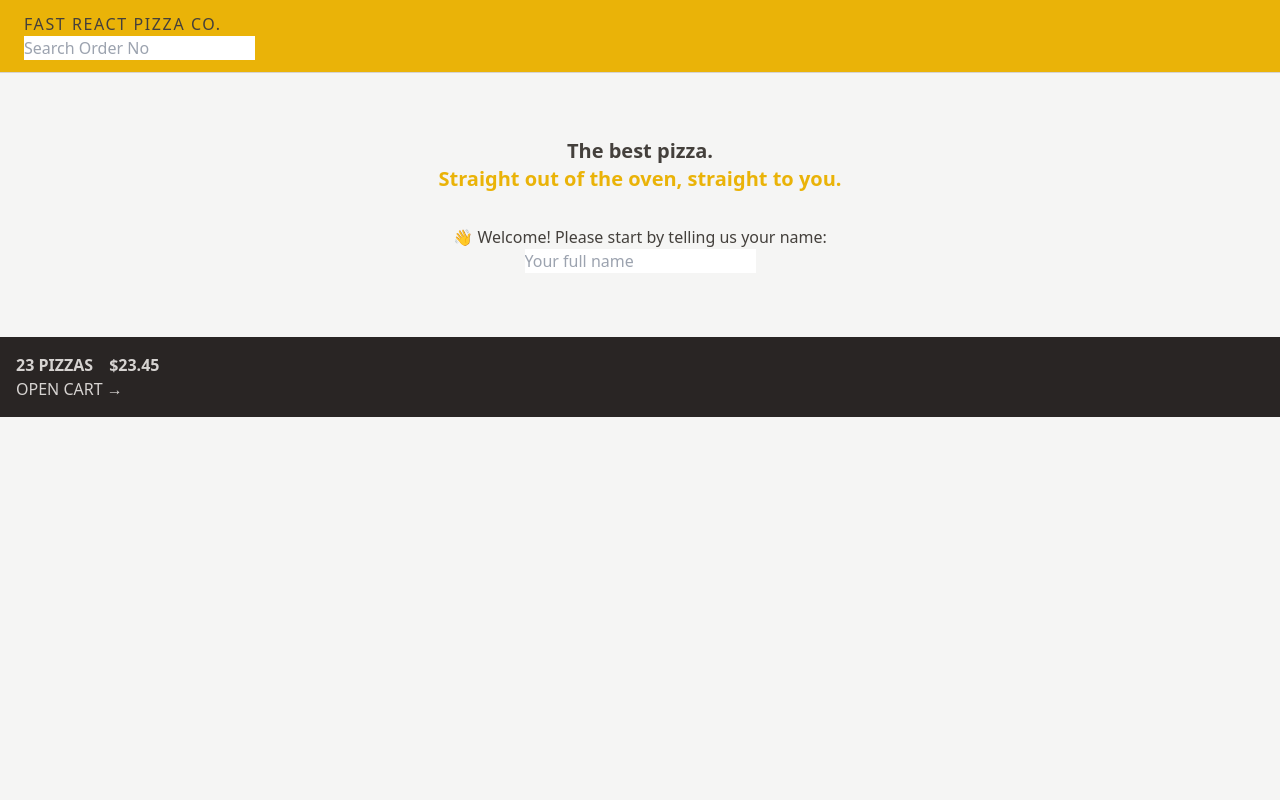
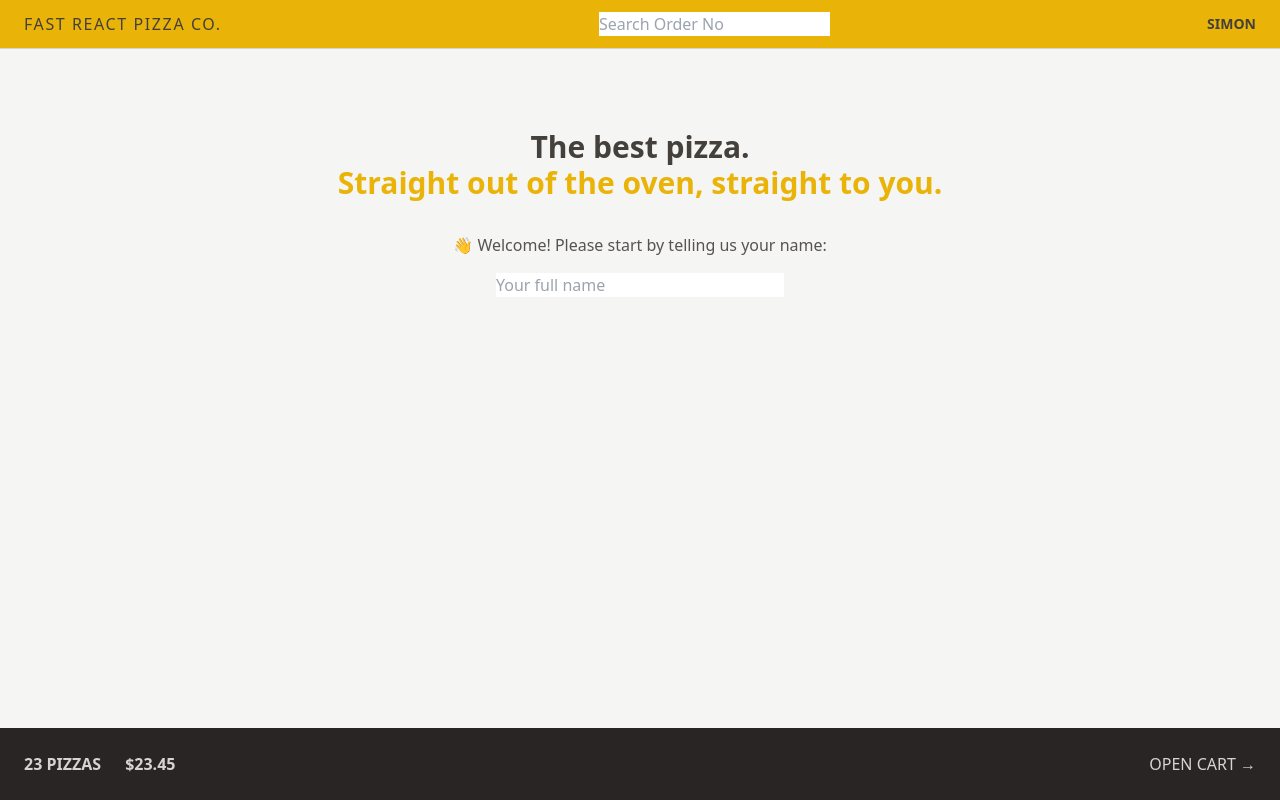
Before and after one commit to chikezie22/fast-react-project, a React (Vite) app: page / in a window 1280 px wide. Built offline with nearby package versions, Linux system fonts and the light colour scheme.

Commit message:
enhance UI layout and styling: update CartOverview, Header, and Home components; improve CreateUser input and Username visibility

```diff
--- a/src/features/cart/CartOverview.jsx
+++ b/src/features/cart/CartOverview.jsx
@@ -2,8 +2,8 @@ import { Link } from "react-router-dom";
 
 function CartOverview() {
   return (
-    <div className="bg-stone-800 text-stone-300 uppercase p-4">
-      <p className="font-semibold space-x-4">
+    <div className="bg-stone-800 text-stone-300 uppercase p-4 sm:p-6 flex justify-between items-center">
+      <p className="font-semibold space-x-4 sm:space-x-6 text-sm sm:text-base">
         <span>23 pizzas</span>
         <span>$23.45</span>
       </p>
--- a/src/features/user/CreateUser.jsx
+++ b/src/features/user/CreateUser.jsx
@@ -1,7 +1,7 @@
-import { useState } from 'react';
+import { useState } from "react";
 
 function CreateUser() {
-  const [username, setUsername] = useState('');
+  const [username, setUsername] = useState("");
 
   function handleSubmit(e) {
     e.preventDefault();
@@ -9,16 +9,19 @@ function CreateUser() {
 
   return (
     <form onSubmit={handleSubmit}>
-      <p>👋 Welcome! Please start by telling us your name:</p>
+      <p className="mb-4 text-sm text-stone-600 md:text-base">
+        👋 Welcome! Please start by telling us your name:
+      </p>
 
       <input
+        className="w-72"
         type="text"
         placeholder="Your full name"
         value={username}
         onChange={(e) => setUsername(e.target.value)}
       />
 
-      {username !== '' && (
+      {username !== "" && (
         <div>
           <button>Start ordering</button>
         </div>
--- a/src/features/user/Username.jsx
+++ b/src/features/user/Username.jsx
@@ -1,5 +1,5 @@
 function Username() {
-  return <div className="text-sm font-semibold hidden">Simon</div>;
+  return <div className="text-sm font-semibold hidden md:block">Simon</div>;
 }
 
 export default Username;
--- a/src/ui/AppLayout.jsx
+++ b/src/ui/AppLayout.jsx
@@ -7,13 +7,15 @@ function AppLayout() {
   const navigation = useNavigation();
   const isLoading = navigation.state === "loading";
   return (
-    <div className="layout">
+    <div className="grid grid-rows-[auto_1fr_auto] h-dvh">
       {isLoading && <Loader />}
       {/* <Loader /> */}
       <Header />
-      <main>
-        <Outlet />
-      </main>
+      <div className="overflow-scroll">
+        <main className="mx-auto max-w-3xl">
+          <Outlet />
+        </main>
+      </div>
       <CartOverview />
     </div>
   );
--- a/src/ui/Header.jsx
+++ b/src/ui/Header.jsx
@@ -3,7 +3,7 @@ import SearchOrder from "../features/order/SearchOrder";
 import Username from "../features/user/Username";
 function Header() {
   return (
-    <header className="bg-yellow-500 uppercase px-4 py-3 border-b border-stone-300 sm:px-6">
+    <header className="bg-yellow-500 uppercase px-4 py-3 border-b border-stone-300 sm:px-6 flex justify-between items-center">
       <Link className="tracking-widest" to={"/"}>
         Fast React Pizza Co.
       </Link>
--- a/src/ui/Home.jsx
+++ b/src/ui/Home.jsx
@@ -1,8 +1,8 @@
 import CreateUser from "../features/user/CreateUser";
 function Home() {
   return (
-    <div className="my-10 text-center sm:my-16">
-      <h1 className="text-xl font-semibold text-center mb-8">
+    <div className="my-10 text-center sm:my-16 p-4">
+      <h1 className="text-xl font-semibold text-center mb-8 md:text-3xl">
         The best pizza.
         <br />
         <span className="text-yellow-500">Straight out of the oven, straight to you.</span>
```
